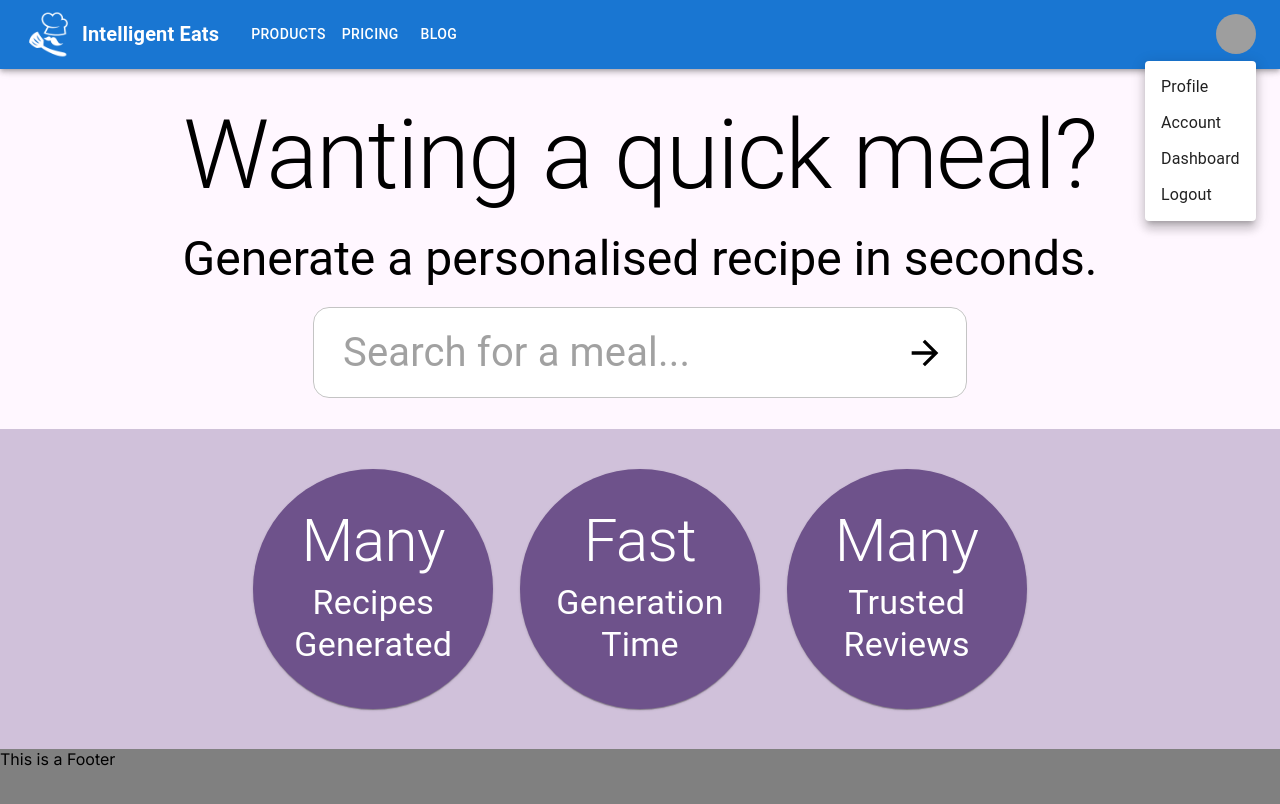
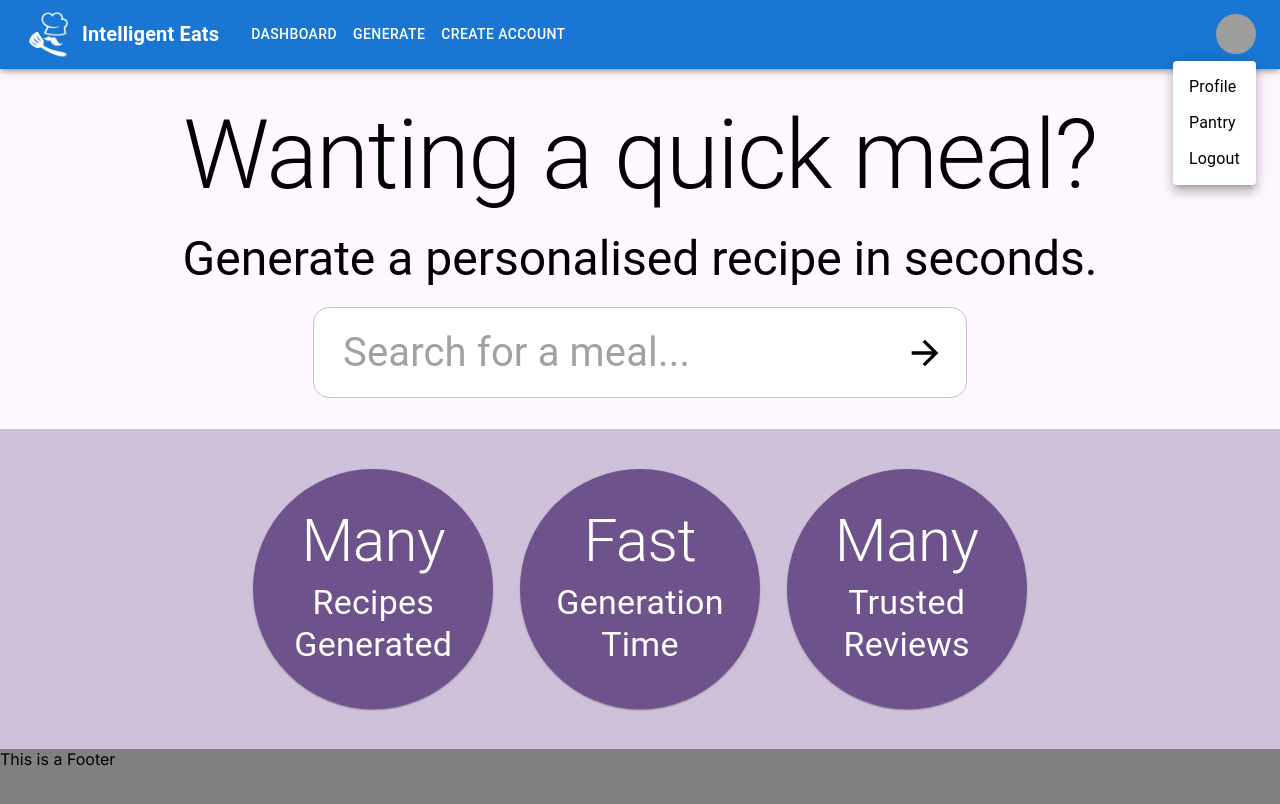
Before and after one commit to UOA-CS732-SE750-Students-2024/project-group-teal-turtles, a Next.js app in the folder frontend/: page /landing in a window 1280 px wide. Both pictures are taken after a click on the button 1236 px from the left and 34 px from the top of the page. Shown: the top 804 px of the page. Built offline with nearby package versions, Linux system fonts and the light colour scheme; grey boxes are pictures that could not be loaded.

Commit message:
feat: added Link functionality to header items

```diff
--- a/frontend/src/components/ResponsiveAppBar/ResponsiveAppBar.jsx
+++ b/frontend/src/components/ResponsiveAppBar/ResponsiveAppBar.jsx
@@ -12,9 +12,18 @@ import Button from "@mui/material/Button";
 import Tooltip from "@mui/material/Tooltip";
 import MenuItem from "@mui/material/MenuItem";
 import Image from "next/image";
+import { Link } from "@mui/material";
 
-const pages = ["Products", "Pricing", "Blog"];
-const settings = ["Profile", "Account", "Dashboard", "Logout"];
+const pages = [
+	{ name: "Dashboard", url: "/dashboard" },
+	{ name: "Generate", url: "/generation-options" },
+	{ name: "Create account", url: "/create-account" }
+];
+const settings = [
+	{ name: "Profile", url: "/profile" },
+	{ name: "Pantry", url: "/pantry" },
+	{ name: "Logout", url: "/logout" }
+];
 
 function ResponsiveAppBar() {
 	const [anchorElNav, setAnchorElNav] = React.useState(null);
@@ -96,7 +105,9 @@ function ResponsiveAppBar() {
 						>
 							{pages.map((page) => (
 								<MenuItem key={page} onClick={handleCloseNavMenu}>
-									<Typography textAlign="center">{page}</Typography>
+									<Link textAlign="center" href={page.url} sx={{ textDecoration: "none", color: "black" }}>
+										{page.name}
+									</Link>
 								</MenuItem>
 							))}
 						</Menu>
@@ -121,8 +132,13 @@ function ResponsiveAppBar() {
 					</Box>
 					<Box sx={{ flexGrow: 1, display: { xs: "none", md: "flex" } }}>
 						{pages.map((page) => (
-							<Button key={page} onClick={handleCloseNavMenu} sx={{ my: 2, color: "white", display: "block" }}>
-								{page}
+							<Button
+								key={page}
+								onClick={handleCloseNavMenu}
+								href={page.url}
+								sx={{ my: 2, color: "white", display: "block" }}
+							>
+								{page.name}
 							</Button>
 						))}
 					</Box>
@@ -150,7 +166,9 @@ function ResponsiveAppBar() {
 						>
 							{settings.map((setting) => (
 								<MenuItem key={setting} onClick={handleCloseUserMenu}>
-									<Typography textAlign="center">{setting}</Typography>
+									<Link textAlign="center" href={setting.url} sx={{ textDecoration: "none", color: "black" }}>
+										{setting.name}
+									</Link>
 								</MenuItem>
 							))}
 						</Menu>
```
